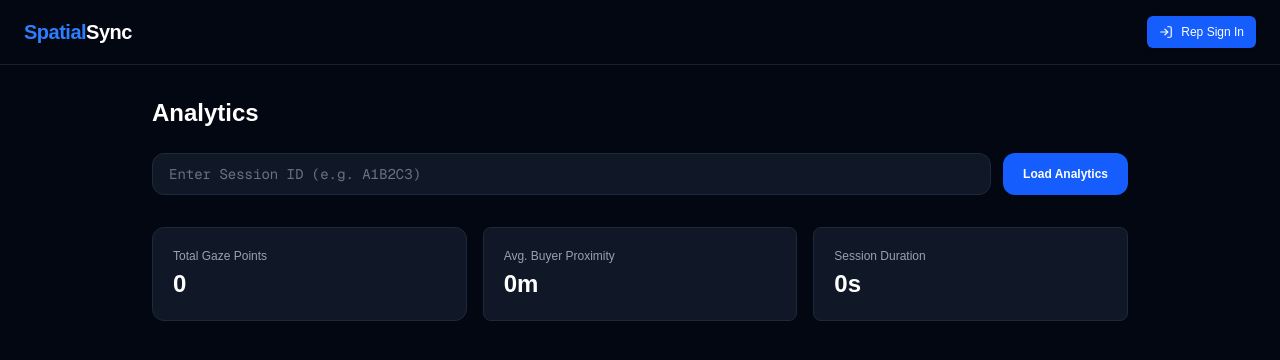
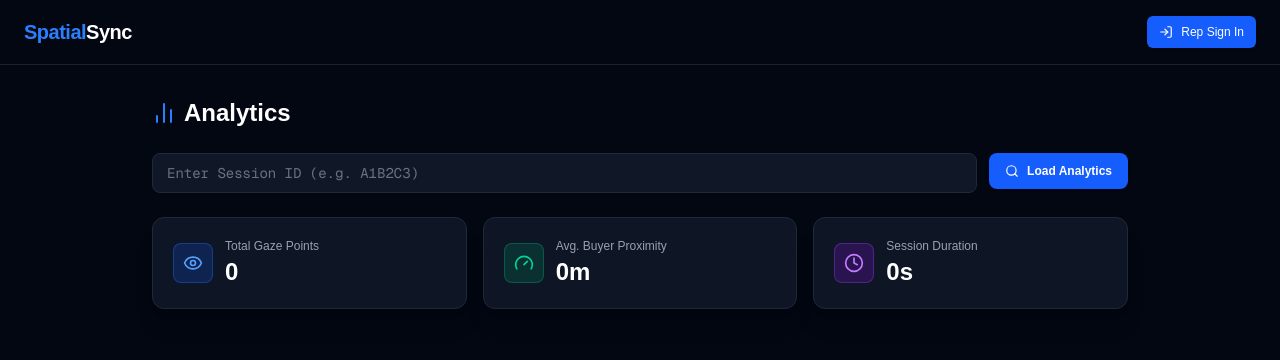
Before and after one commit to arjav1528/Spatial-Sync-AR, a Next.js app: page /dashboard in a window 1280 px wide. Shown: the top 360 px of the page. Built offline with nearby package versions, Linux system fonts and the light colour scheme; no server answers.

Commit message:
refactor(ui): apply shadcn UI to Analytics Dashboard page

```diff
--- a/app/dashboard/page.tsx
+++ b/app/dashboard/page.tsx
@@ -5,6 +5,10 @@ import { useSearchParams } from 'next/navigation';
 import Navbar from '@/components/Navbar';
 import ModelViewerWrapper from '@/components/ModelViewerWrapper';
 import HeatmapOverlay from '@/components/HeatmapOverlay';
+import { Card, CardHeader, CardTitle, CardContent } from '@/components/ui/card';
+import { Button } from '@/components/ui/button';
+import { Input } from '@/components/ui/input';
+import { BarChart2, Eye, Gauge, Clock, Search } from 'lucide-react';
 
 interface AnalyticsVector {
   x: number;
@@ -80,63 +84,92 @@ function DashboardContent() {
       : '0';
 
   return (
-    <main className="max-w-5xl mx-auto px-6 py-8">
-      <h1 className="text-2xl font-bold text-white mb-6">Analytics</h1>
+    <main className="max-w-5xl mx-auto px-6 py-8 space-y-6">
+      <div className="flex items-center justify-between">
+        <h1 className="text-2xl font-bold text-white flex items-center gap-2">
+          <BarChart2 className="w-6 h-6 text-blue-500" />
+          Analytics
+        </h1>
+      </div>
 
-      {/* Session Selector */}
-      <div className="flex gap-3 mb-8">
-        <input
+      {/* Session Selector Input */}
+      <div className="flex gap-3">
+        <Input
           type="text"
           value={sessionId}
           onChange={(e) => setSessionId(e.target.value)}
           placeholder="Enter Session ID (e.g. A1B2C3)"
-          className="flex-1 bg-gray-900 border border-gray-800 rounded-xl px-4 py-2.5 text-white placeholder-gray-500 focus:outline-none focus:border-blue-500 font-mono text-sm"
+          className="font-mono text-sm"
         />
-        <button
+        <Button
           onClick={handleManualFetch}
           disabled={loading}
-          className="bg-blue-600 hover:bg-blue-700 px-5 py-2.5 rounded-xl text-xs font-semibold transition-colors disabled:opacity-50 cursor-pointer text-white"
+          className="gap-2"
         >
+          <Search className="w-3.5 h-3.5" />
           {loading ? 'Loading...' : 'Load Analytics'}
-        </button>
+        </Button>
       </div>
 
-      {/* Metrics Cards */}
-      <div className="grid grid-cols-1 md:grid-cols-3 gap-4 mb-8">
-        <div className="bg-gray-900 border border-gray-800 rounded-xl p-5">
-          <p className="text-gray-400 text-xs">Total Gaze Points</p>
-          <p className="text-2xl font-bold mt-1 text-white">{vectors.length}</p>
+      {/* Metrics Cards Grid */}
+      <div className="grid grid-cols-1 md:grid-cols-3 gap-4">
+        <Card className="border-gray-800 bg-gray-900/90 p-5">
+          <div className="flex items-center gap-3">
+            <div className="w-10 h-10 bg-blue-600/20 rounded-lg flex items-center justify-center text-blue-400 border border-blue-500/30">
+              <Eye className="w-5 h-5" />
             </div>
-        <div className="bg-gray-900 border border-gray-800 rounded-lg p-5">
-          <p className="text-gray-400 text-xs">Avg. Buyer Proximity</p>
-          <p className="text-2xl font-bold mt-1 text-white">{avgProximity}m</p>
+            <div>
+              <p className="text-gray-400 text-xs font-medium">Total Gaze Points</p>
+              <p className="text-2xl font-bold text-white mt-0.5">{vectors.length}</p>
             </div>
-        <div className="bg-gray-900 border border-gray-800 rounded-lg p-5">
-          <p className="text-gray-400 text-xs">Session Duration</p>
-          <p className="text-2xl font-bold mt-1 text-white">{sessionDuration}s</p>
           </div>
+        </Card>
+
+        <Card className="border-gray-800 bg-gray-900/90 p-5">
+          <div className="flex items-center gap-3">
+            <div className="w-10 h-10 bg-emerald-600/20 rounded-lg flex items-center justify-center text-emerald-400 border border-emerald-500/30">
+              <Gauge className="w-5 h-5" />
+            </div>
+            <div>
+              <p className="text-gray-400 text-xs font-medium">Avg. Buyer Proximity</p>
+              <p className="text-2xl font-bold text-white mt-0.5">{avgProximity}m</p>
+            </div>
+          </div>
+        </Card>
+
+        <Card className="border-gray-800 bg-gray-900/90 p-5">
+          <div className="flex items-center gap-3">
+            <div className="w-10 h-10 bg-purple-600/20 rounded-lg flex items-center justify-center text-purple-400 border border-purple-500/30">
+              <Clock className="w-5 h-5" />
+            </div>
+            <div>
+              <p className="text-gray-400 text-xs font-medium">Session Duration</p>
+              <p className="text-2xl font-bold text-white mt-0.5">{sessionDuration}s</p>
+            </div>
+          </div>
+        </Card>
       </div>
 
       {/* Empty State */}
       {hasLoaded && vectors.length === 0 && (
-        <div className="bg-gray-900 border border-gray-800 rounded-xl p-6 text-center text-xs text-gray-400">
+        <Card className="border-gray-800 bg-gray-900/60 p-6 text-center text-xs text-gray-400">
           No gaze data found for session <span className="font-mono text-white">"{sessionId}"</span>.
-        </div>
+        </Card>
       )}
 
       {/* 3D Heatmap Section */}
       {vectors.length > 0 && (
-        <div className="bg-gray-900 border border-gray-800 rounded-xl p-5">
-          <h2 className="text-base font-bold text-white mb-4">3D Engagement Heatmap</h2>
+        <Card className="border-gray-800 bg-gray-900/90 p-5 space-y-4">
+          <CardHeader className="p-0">
+            <CardTitle className="text-base font-bold text-white">3D Engagement Heatmap</CardTitle>
+          </CardHeader>
+          <CardContent className="p-0">
             <div className="aspect-video bg-gray-950 rounded-lg overflow-hidden relative border border-gray-800">
-            <ModelViewerWrapper
-              src={modelUrl}
-              ar={false}
-              interactive={true}
-            />
+              <ModelViewerWrapper src={modelUrl} ar={false} interactive={true} />
               <HeatmapOverlay gazeData={vectors} />
             </div>
-        </div>
+          </CardContent>
+        </Card>
       )}
     </main>
   );
```
Lines whose indentation alone changed are shown as unchanged.
